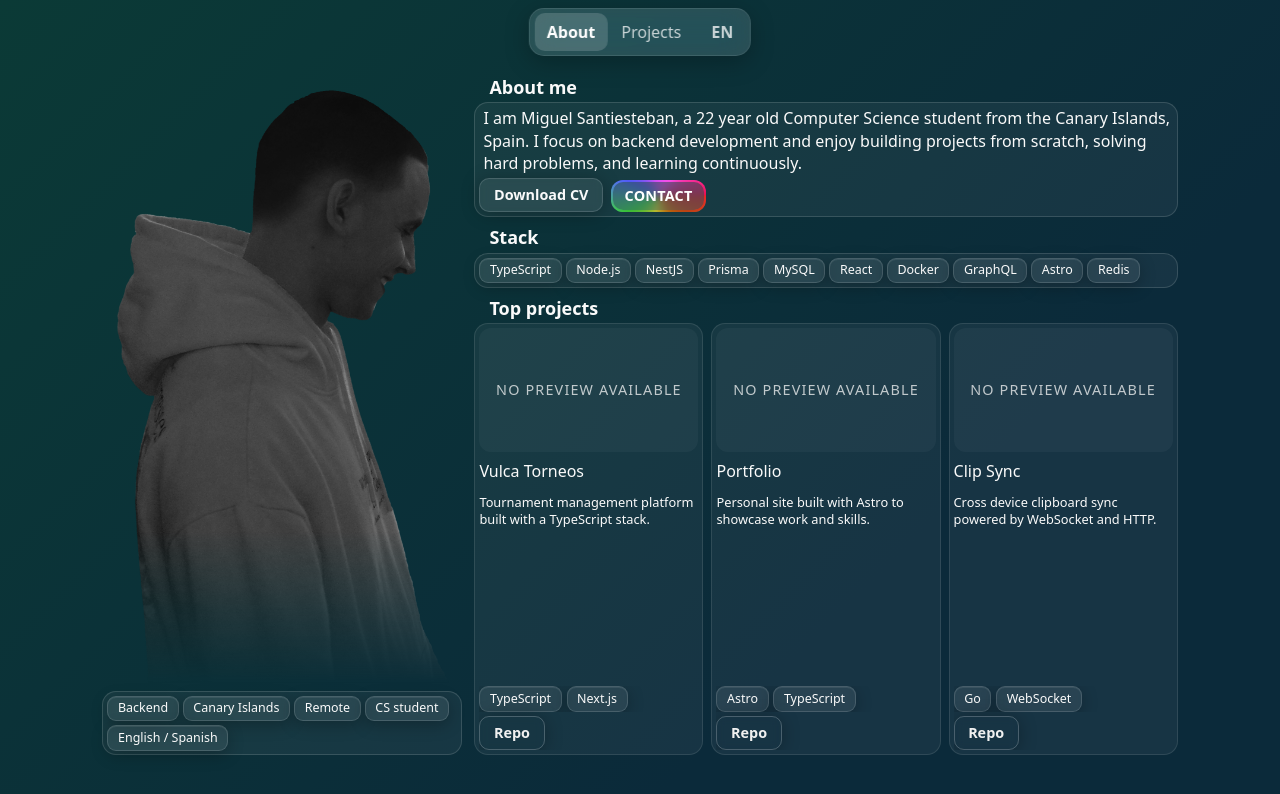
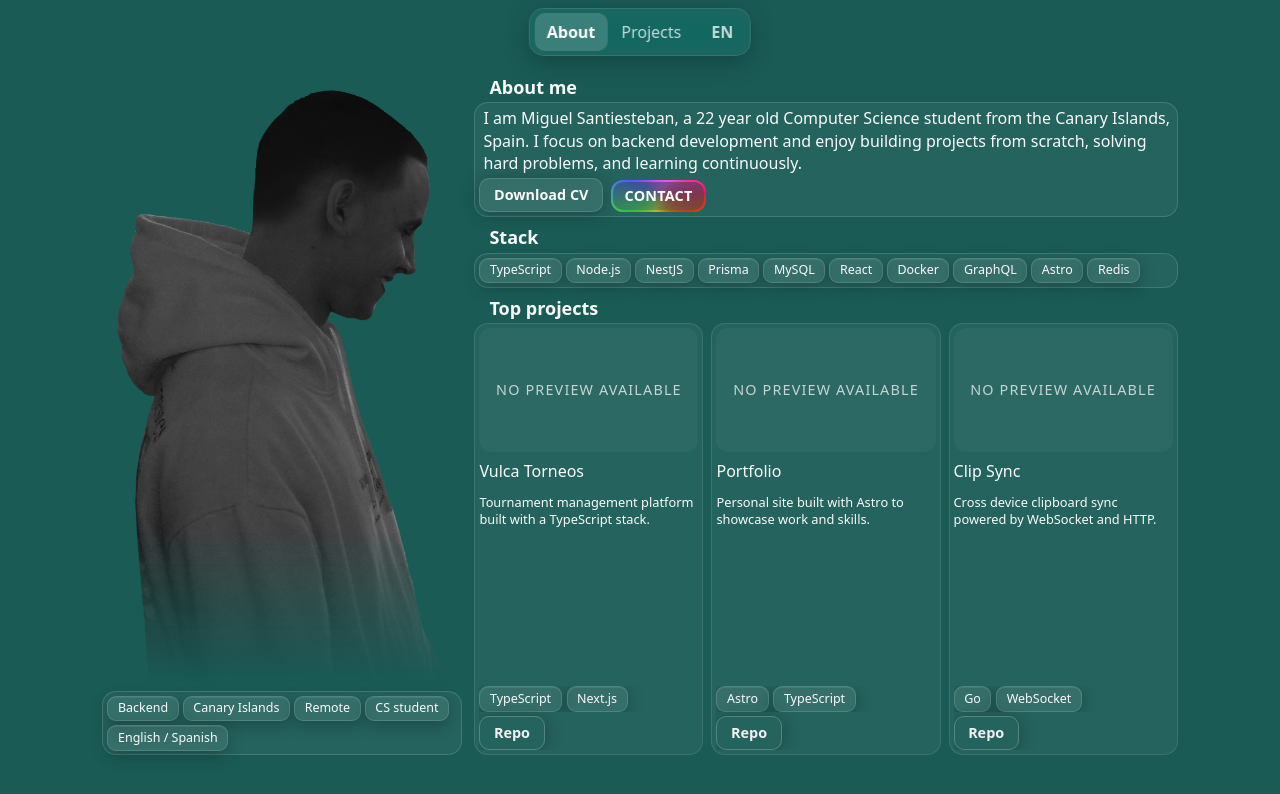
Before and after one commit to MiguelAguiarDEV/portfolio, an Astro site: page / in a window 1280 px wide. Built offline with nearby package versions, Linux system fonts and the light colour scheme; Astro itself is replaced by a stand-in of ours.

Commit message:
refactor: Update background styles in FloatingNav and index pages for consistency

```diff
--- a/src/components/FloatingNav.astro
+++ b/src/components/FloatingNav.astro
@@ -53,10 +53,10 @@ const { items } = Astro.props;
         gap: 2px;
         padding: 5px;
         border-radius: 15px;
-        background: color-mix(in oklab, #ffffff 14%, transparent);
-        backdrop-filter: blur(14px) saturate(140%);
-        -webkit-backdrop-filter: blur(14px) saturate(140%);
-        box-shadow: 0 6px 24px rgba(0, 0, 0, 0.25);
+        background: rgba(255, 255, 255, 0.05);
+        /* backdrop-filter: blur(14px) saturate(140%); */
+        /* -webkit-backdrop-filter: blur(14px) saturate(140%); */
+        /* box-shadow: 0 6px 24px rgba(0, 0, 0, 0.25); */
         pointer-events: auto;
     }
 
--- a/src/pages/index.astro
+++ b/src/pages/index.astro
@@ -34,7 +34,8 @@ const panels: PanelData[] = [
         labelKey: "nav.about",
         title: "Sobre mi",
         titleKey: "panel.about.title",
-        background: "linear-gradient(135deg, #0b3a36, #0b2a3a 70%)",
+        // background: "linear-gradient(135deg, #0b3a36, #0b2a3a 70%)",
+        background: "#1a5b56",
     },
     {
         id: "work",
@@ -42,7 +43,8 @@ const panels: PanelData[] = [
         labelKey: "nav.projects",
         title: "Proyectos",
         titleKey: "panel.projects.title",
-        background: "linear-gradient(135deg, #2a143a, #0f1020 70%)",
+        // background: "linear-gradient(135deg, #2a143a, #0f1020 70%)",
+        background: "#492b5f",
     },
 ];
 
@@ -81,7 +83,6 @@ const navItems = panels.map(({ id, label, labelKey }) => ({
                         lead={panel.lead}
                         initial={index === 0}
                         background={panel.background}
-                        hideHeading={panel.id === "about"}
                     >
                         {panel.id === "about" ? (
                             <AboutPanel />
```
